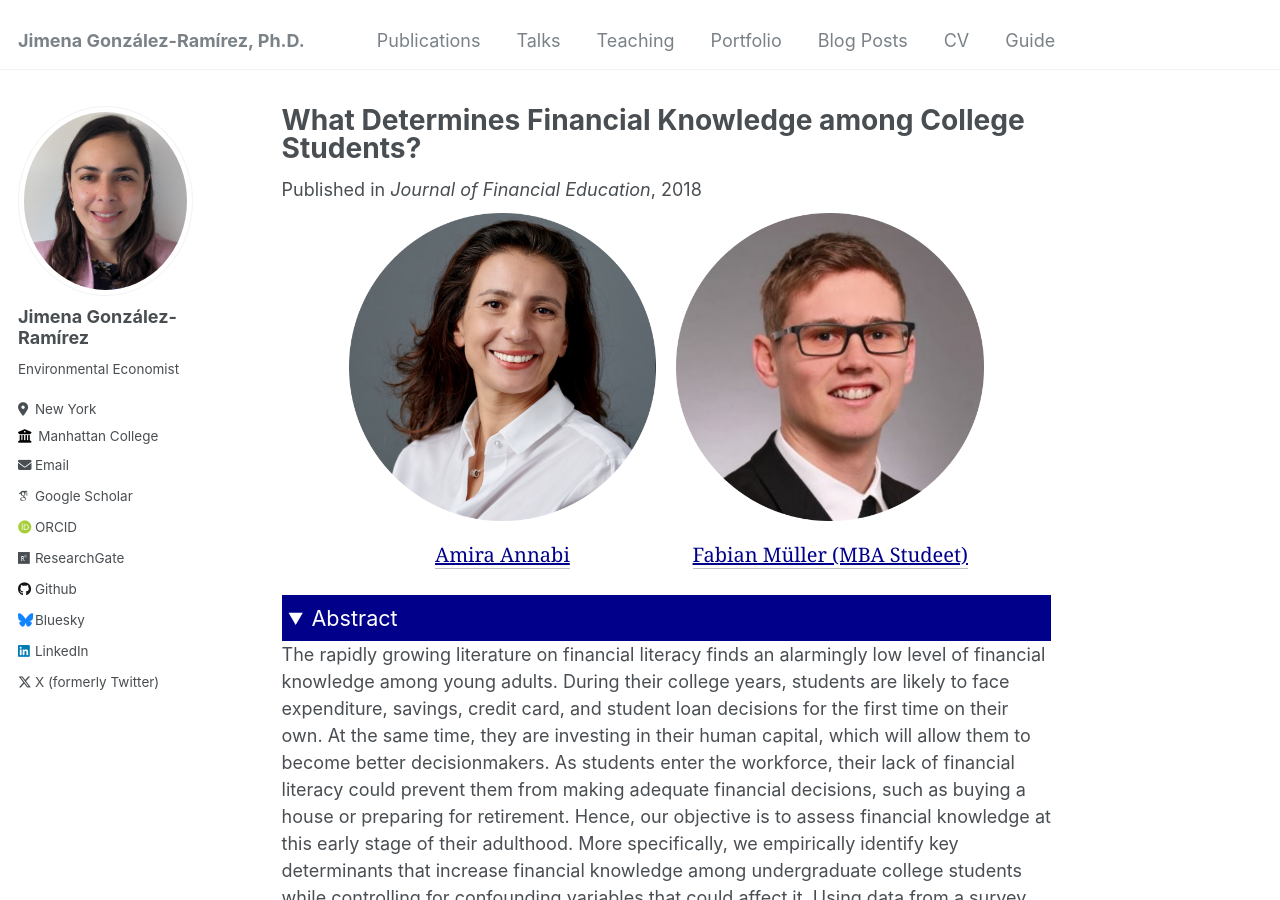
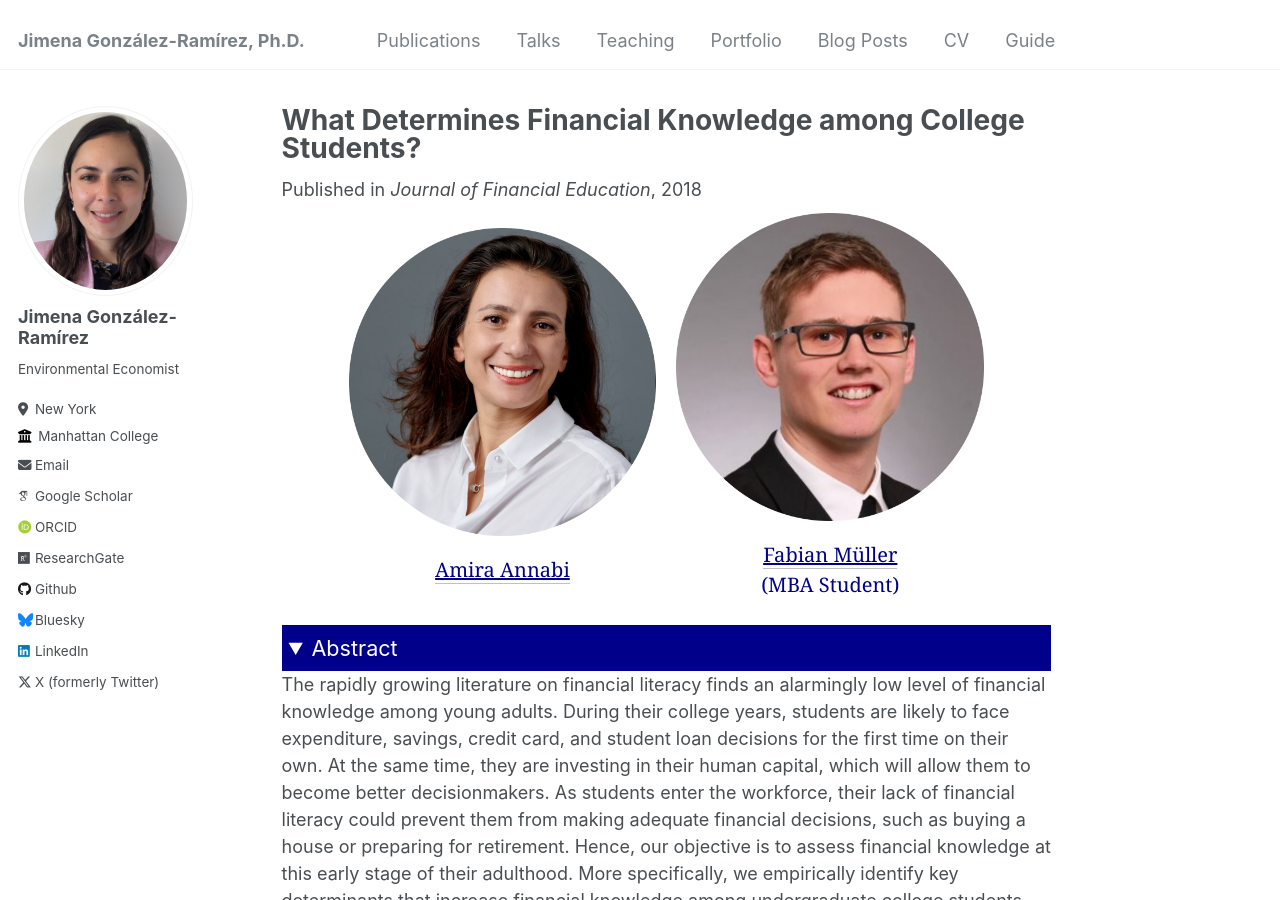
Before and after one commit to jimegon/jimegon.github.io, a Jekyll site: the page built from _publications/2018-12-01-financial-knowledge.md, in a window 1280 px wide and 900 px high. Built offline with Jekyll 4.4.1, drawn with Linux system fonts in a browser that asks for light colours; some web fonts are replaced.

Commit message:
more updates on fin knowledge page

```diff
--- a/_publications/2018-12-01-financial-knowledge.md
+++ b/_publications/2018-12-01-financial-knowledge.md
@@ -19,7 +19,7 @@ co-authors: 'Amira Annabi and Fabian Müller'
         </figure>
         <figure>
             <img src="/images/co-authors/fabian_muller.png" alt="Image 2" width="100" height="auto">
-            <figcaption><a href="https://www.linkedin.com/in/fabianmueller123/" target="_blank">Fabian Müller (MBA Studeet)</a></figcaption>
+            <figcaption><a href="https://www.linkedin.com/in/fabianmueller123/" target="_blank">Fabian Müller </a> <br> (MBA Student) </figcaption>
         </figure>
         <!-- Add more images as needed -->
     </div>
```
